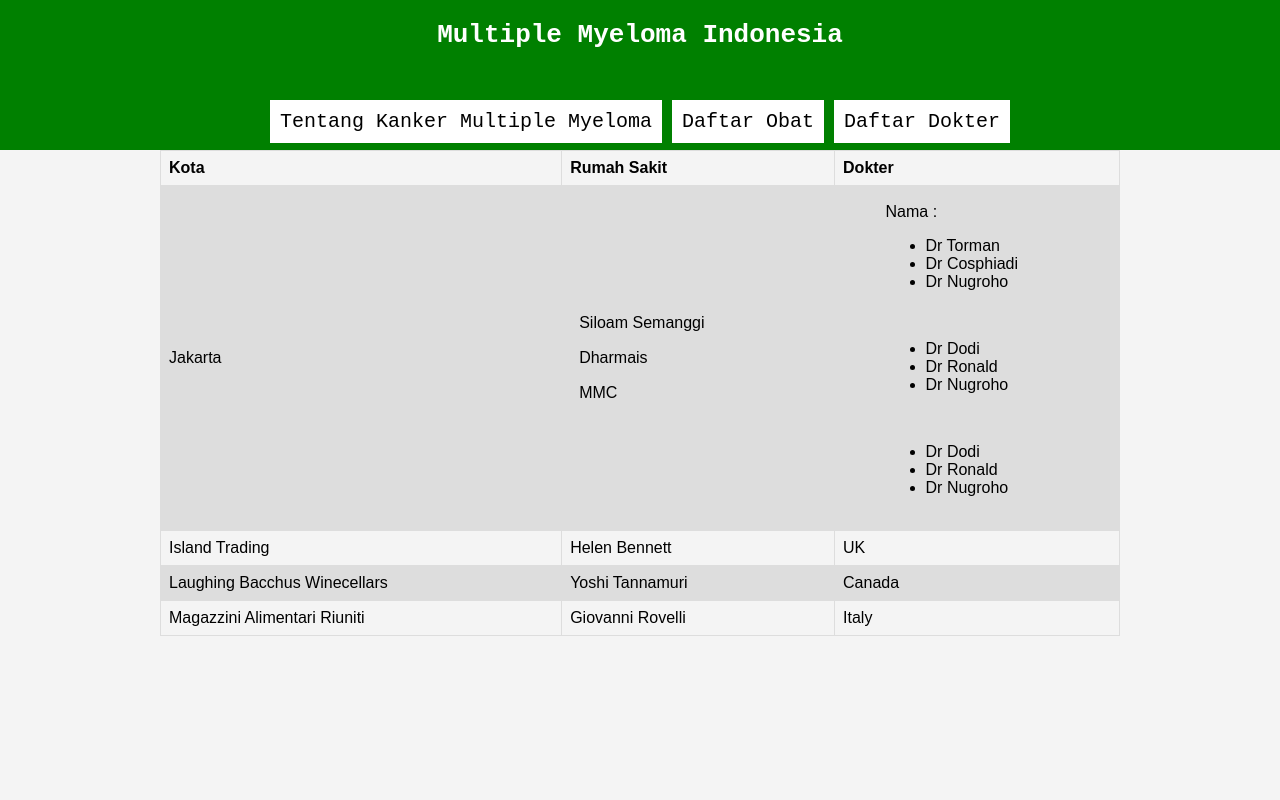
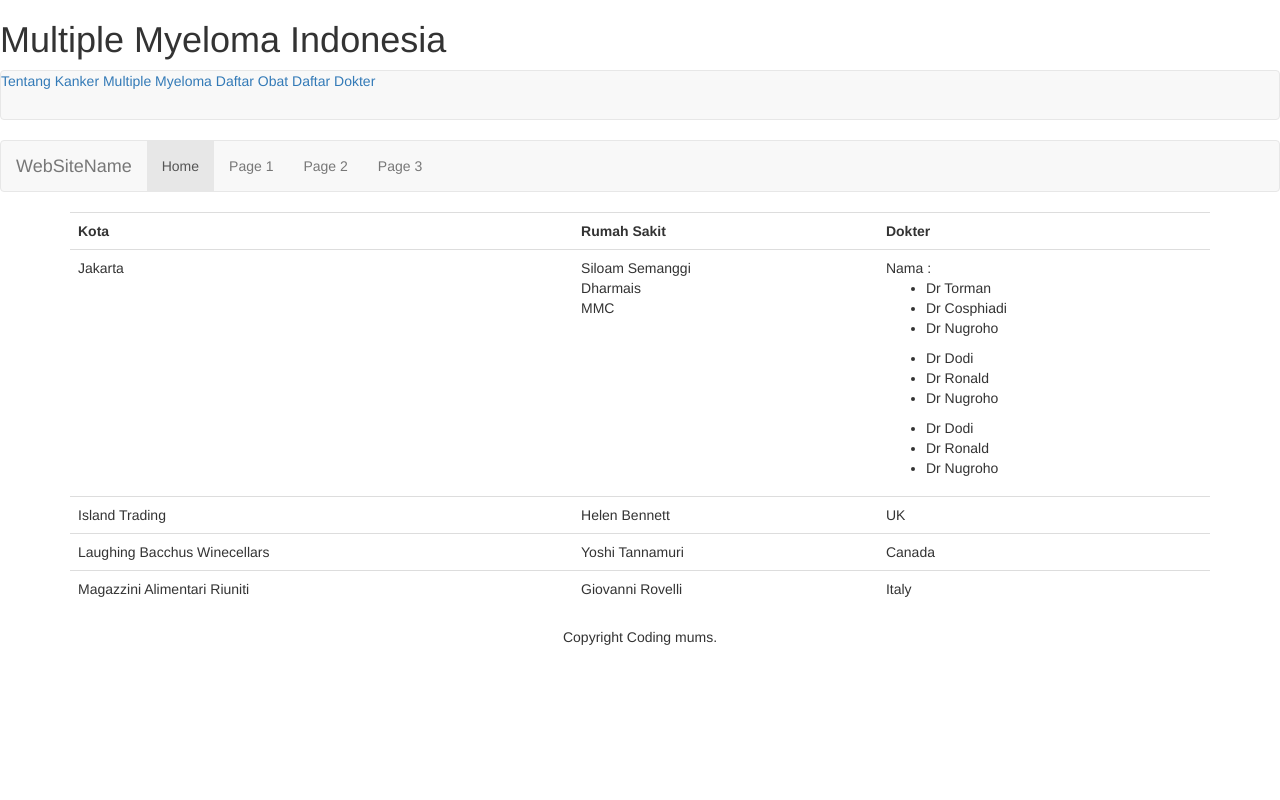
Before and after one commit to setiaw123/ajaib, a plain HTML site: page contact.html in a window 1280 px wide. Shown: the top 800 px of the page. Drawn offline with Linux system fonts and the light colour scheme.

Commit message:
tambahanselasa21maret

```diff
--- a/contact.html
+++ b/contact.html
@@ -3,45 +3,39 @@
 <html>
 <head>
 <title>First Page</title>
-	<link rel="stylesheet" href="css/stylesheet.css">
+		<link rel="stylesheet" href="css/bootstrap.css">
 <style>
-table {
-    font-family: arial, sans-serif;
-    border-collapse: collapse;
-       width:75%;
-       margin-left:auto;
-       margin-right: auto;
-       margin-bottom:auto
-       display: table;
-           }
-td, th {
-    border: 1px solid #dddddd;
-    text-align: left;
-    padding: 8px;
-}
-
-.anaktable {
-	width:100%;
-	height: 100%;
-}
-
-
-tr:nth-child(even) {
-    background-color: #dddddd;
-}
 </style>
 </head>
 <body>
 <div id="header">
-	<h1 class="center">Multiple Myeloma Indonesia</h1>
-    <nav>
+<h1 class="center">Multiple Myeloma Indonesia</h1>
+
+	 <nav class="navbar navbar-default">
         <a href="index.html">Tentang Kanker Multiple Myeloma</a>
         <a href="obat.html">Daftar Obat</a>
         <a href="contact.html">Daftar Dokter</a>
     </nav>
 </div>
-<div id="wrapper-content">
-<table>
+
+<nav class="navbar navbar-default">
+  <div class="container-fluid">
+    <div class="navbar-header">
+      <a class="navbar-brand" href="#">WebSiteName</a>
+    </div>
+    <ul class="nav navbar-nav text-center">
+      <li class="active"><a href="#">Home</a></li>
+      <li><a href="#">Page 1</a></li>
+      <li><a href="#">Page 2</a></li>
+      <li><a href="#">Page 3</a></li>
+    </ul>
+  </div>
+</nav>
+
+
+<div class="container">
+<table class="table">
+
   <tr>
     <th>Kota</th>
     <th>Rumah Sakit</th>
```
Also changed, not shown: index.html (+107 -2 lines), kanker.html (deleted, +0 -129 lines).
